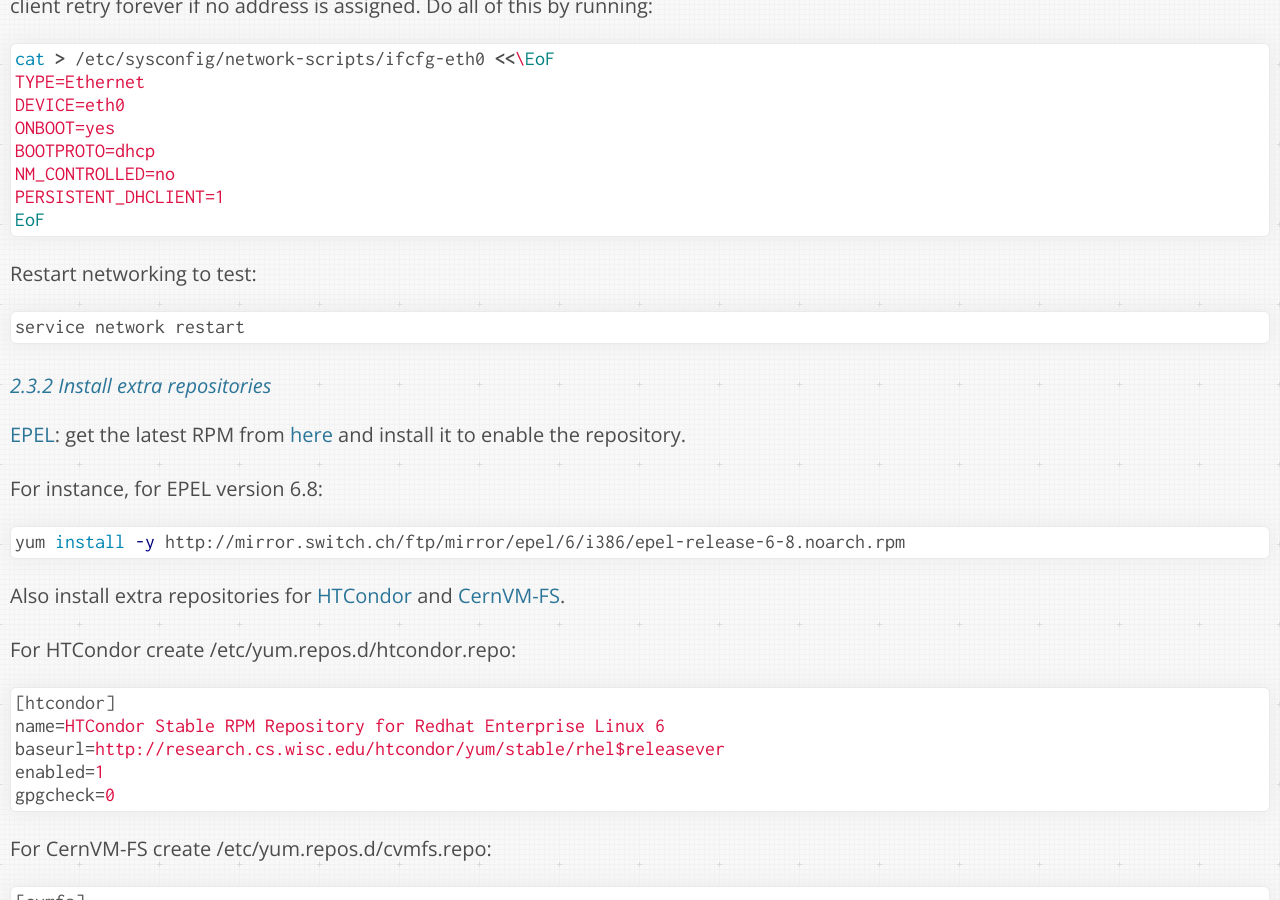
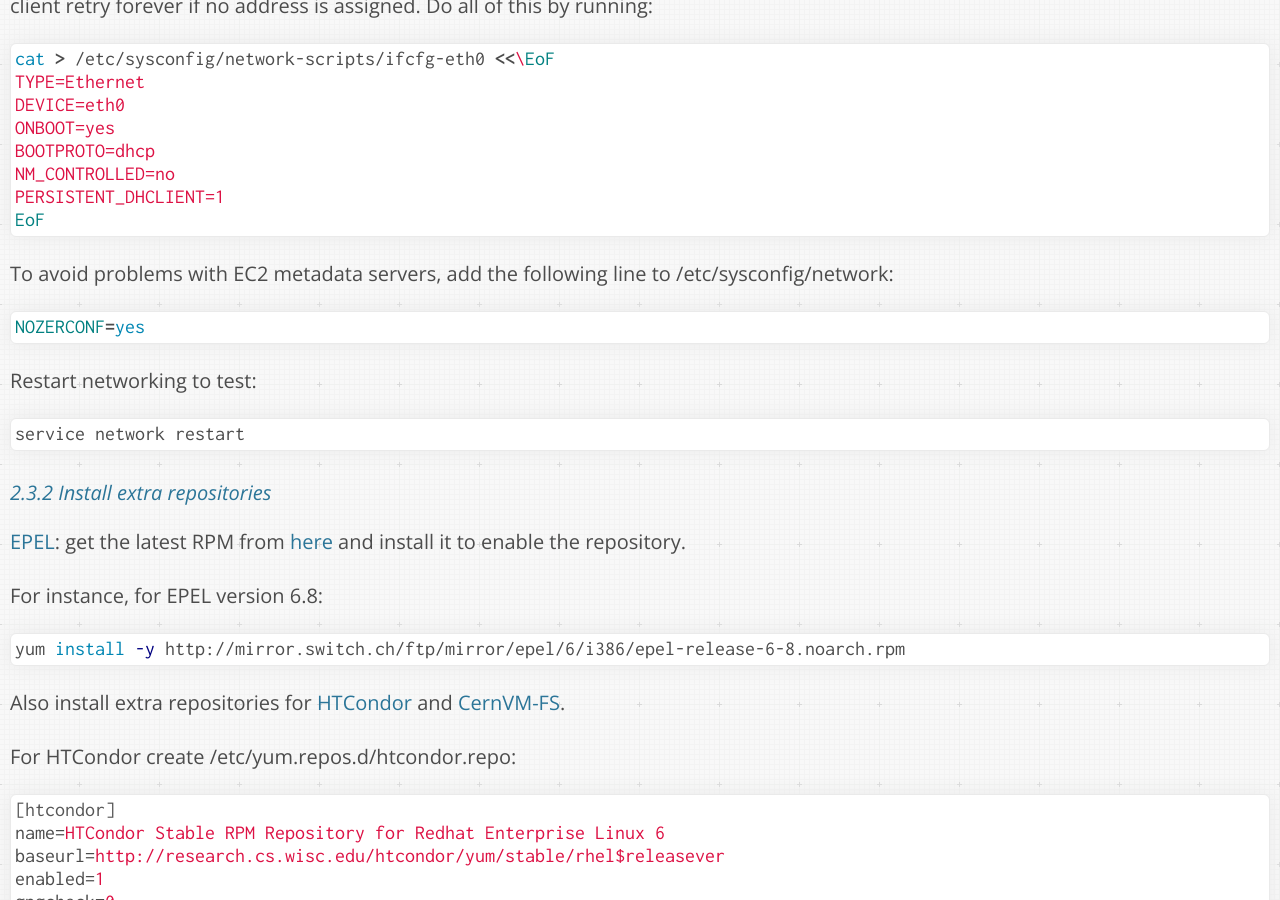
Before and after one commit to dberzano/dberzano.github.io, a Jekyll site: the page built from cloud/centos/index.md, in a window 1280 px wide and 900 px high, scrolled down 5056 px. Built offline with Jekyll 4.4.1, drawn with Linux system fonts in a browser that asks for light colours; Markdown is read by kramdown in place of the engine named in the settings.

Commit message:
Cloud: avoid EC2 metadata problems

````diff
--- a/cloud/centos/index.md
+++ b/cloud/centos/index.md
@@ -148,6 +148,13 @@
 NM_CONTROLLED=no
 PERSISTENT_DHCLIENT=1
 EoF
+```
+
+To avoid problems with EC2 metadata servers, add the following line
+to **/etc/sysconfig/network**:
+
+```bash
+NOZERCONF=yes
 ```
 
 Restart networking to test:
````
